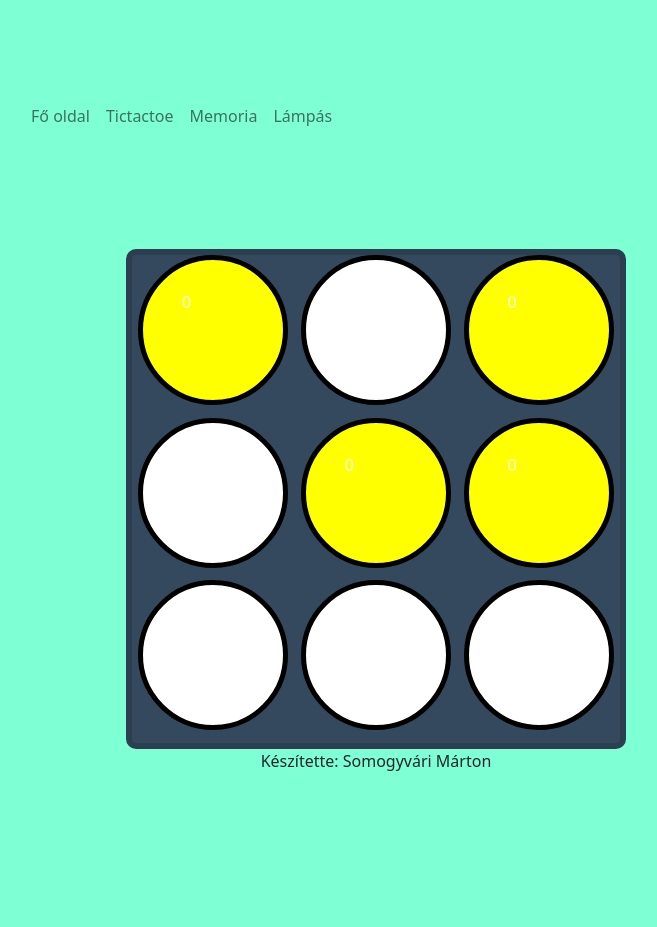
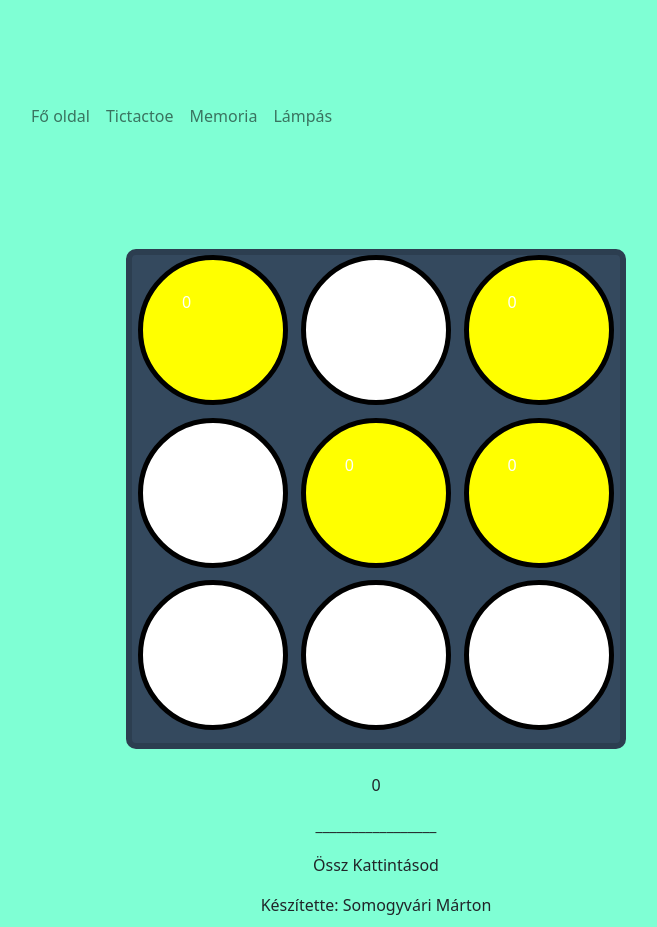
Before and after one commit to sandbox-jatek/aktivjatekok, a plain HTML site: page LightOn/lampaOldal.html in a window 1280 px wide. Shown: the part 83-1010 px from the top of the page, without its empty margins (264-921 px from the left). Before the commit the page ends 866 px from the top, so only its background shows below. Drawn offline with nearby package versions, Linux system fonts and the light colour scheme.

Commit message:
darab számláló

```diff
--- a/LightOn/JatekTer.js
+++ b/LightOn/JatekTer.js
@@ -26,6 +26,7 @@ class JatekTer {
             console.log(event.detail);
             event.detail.setAllapot();
         })
+
     }
 
     #setAllapotListaMegjelenites() {
@@ -34,6 +35,8 @@ class JatekTer {
             new Lampa( this.#allapotLista[i],i,ARTICLE)
         }
     }
+
+
 }
 
 export default JatekTer;
--- a/LightOn/Lampa.js
+++ b/LightOn/Lampa.js
@@ -2,23 +2,24 @@ class Lampa {
     #allapot
     #id
     #divElem
+    static #pontDb = 0;
 
     constructor(allapot, id, szuloElem) {
       this.#allapot = allapot;
       this.#id = id;
 
-
       const DIV = $("<div>").addClass("keret kapcsolas");
       DIV.text(allapot);
       szuloElem.append(DIV);
       this.#divElem = szuloElem.children("div:last-child");
-        //console.log(this.#divElem);
-        //console.log($("div"));
+
       this.#szinBeallit();
       this.#divElem.on("click", () => {
         this.#kattintasTrigger("kapcsolas");
+        this.#pontSzamlalas();
+      });
 
-        });
+      this.pontokKiiratasa();
     }
 
     setAllapot() {
@@ -28,23 +29,31 @@ class Lampa {
         this.#allapot = 0;
       }
       this.#szinBeallit();
-
     }
 
     #szinBeallit() {
       if (this.#allapot === 0) {
         this.#divElem.css("background-color", "yellow");
-
       } else {
         this.#divElem.css("background-color", "white");
       }
-
     }
 
     #kattintasTrigger(esemenyNev) {
-        const E = new CustomEvent(esemenyNev, { detail: this })
+      const E = new CustomEvent(esemenyNev, { detail: this });
       console.log("teszt");
       window.dispatchEvent(E);
+    }
+
+    #pontSzamlalas() {
+      Lampa.#pontDb += 1;
+      this.pontokKiiratasa();
+      console.log(Lampa.#pontDb);
+    }
+
+    pontokKiiratasa() {
+      const PONTSZAMLALO = $("#pontSzamlalo");
+      PONTSZAMLALO.text(Lampa.#pontDb);
     }
   }
 
--- a/LightOn/lampaOldal.html
+++ b/LightOn/lampaOldal.html
@@ -37,7 +37,7 @@
               <a class="nav-link" href="../tictactoe/tictactoe.html">Tictactoe</a>
             </li>
             <li class="nav-item">
-              <a class="nav-link" href="memoriajatek.html">Memoria</a>
+              <a class="nav-link" href="/memoriajatek/memoriajatek.html">Memoria</a>
             </li>
             <li class="nav-item">
               <a class="nav-link" href="lampaOldal.html">Lámpás</a>
@@ -47,6 +47,12 @@
       </nav>
     <article class="game-board">
     </article>
+    <aside>
+        <br>
+        <p id="pontSzamlalo"></p>
+        <p>_________________</p>
+        <p>Össz Kattintásod</p>
+    </aside>
     <footer>Készítette: Somogyvári Márton</footer>
 </body>
 </html>
--- a/LightOn/style.css
+++ b/LightOn/style.css
@@ -11,7 +11,9 @@ article {
     display: grid;
     grid-template-columns: 1fr 1fr 1fr;
 }
-
+p{
+    text-align: center;
+}
 .game-board {
     width: 500px;
     height: 500px;
```
Lines whose indentation alone changed are shown as unchanged.
